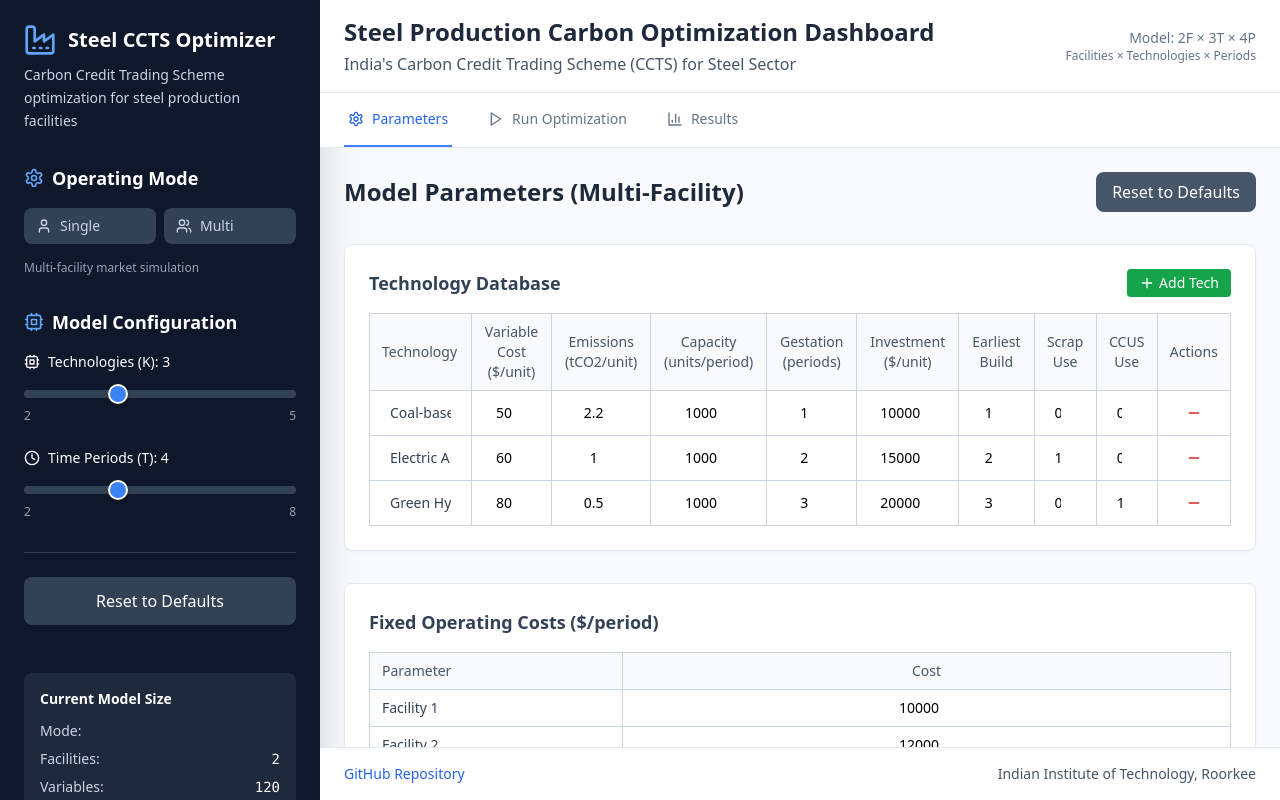
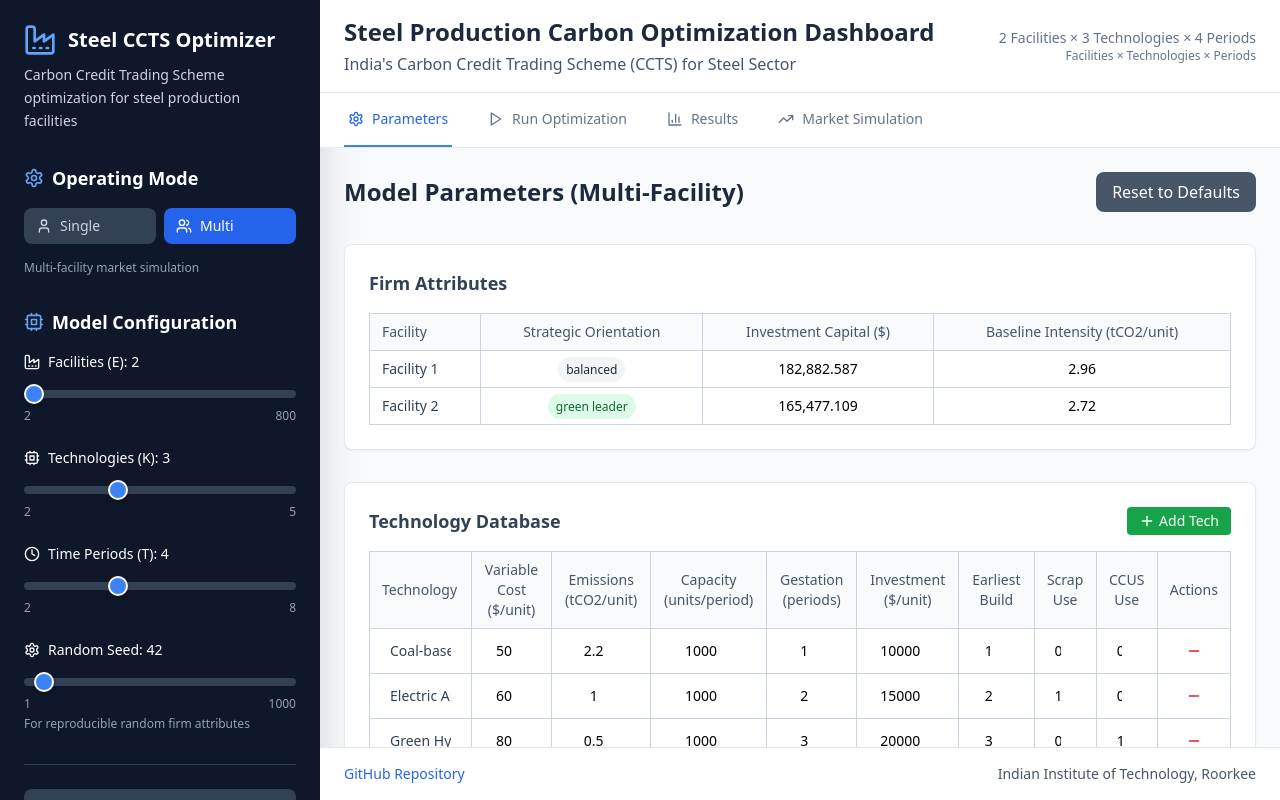
Before and after one commit to aditixde/carbon-market-production-planning-demo, a React (Vite) app: page / in a window 1280 px wide. Shown: the top 800 px of the page. Built offline with nearby package versions, Linux system fonts and the light colour scheme.

Commit message:
Update App.tsx

```diff
--- a/src/App.tsx
+++ b/src/App.tsx
@@ -4,25 +4,44 @@ import { TabNavigation } from './components/TabNavigation';
 import { ParametersTab } from './components/ParametersTab';
 import { OptimizationTab } from './components/OptimizationTab';
 import { ResultsTab } from './components/ResultsTab';
+import { MarketSimulationTab } from './components/MarketSimulationTab';
 import { createDefaultParameters } from './data/defaults';
 import { AppState, Parameters, OptimizationResults } from './types';
 
 function App() {
-  const [appState, setAppState] = useState<AppState>({ E: 2, K: 3, T: 4 });
+  const [appState, setAppState] = useState<AppState>({
+    E: 2,
+    K: 3,
+    T: 4,
+    mode: 'multi',
+    randomSeed: 42
+  });
   const [parameters, setParameters] = useState<Parameters>(
-    createDefaultParameters(2, 3, 4)
+    createDefaultParameters(2, 3, 4, 'multi')
   );
   const [activeTab, setActiveTab] = useState('parameters');
   const [results, setResults] = useState<OptimizationResults | null>(null);
 
   // Update parameters when app state changes
   useEffect(() => {
-    setParameters(createDefaultParameters(appState.E, appState.K, appState.T));
+    setParameters(createDefaultParameters(
+      appState.E,
+      appState.K,
+      appState.T,
+      appState.mode,
+      appState.randomSeed
+    ));
     setResults(null); // Clear previous results
-  }, [appState.E, appState.K, appState.T]);
+  }, [appState.E, appState.K, appState.T, appState.mode, appState.randomSeed]);
 
   const handleReset = () => {
-    setParameters(createDefaultParameters(appState.E, appState.K, appState.T));
+    setParameters(createDefaultParameters(
+      appState.E,
+      appState.K,
+      appState.T,
+      appState.mode,
+      appState.randomSeed
+    ));
     setResults(null);
   };
 
@@ -52,6 +71,13 @@ function App() {
             appState={appState}
           />
         );
+      case 'market':
+        return appState.mode === 'multi' ? (
+          <MarketSimulationTab
+            results={results}
+            appState={appState}
+          />
+        ) : null;
       default:
         return null;
     }
@@ -77,13 +103,19 @@ function App() {
               </p>
             </div>
             <div className="text-right text-sm text-slate-500">
-              <div>Model: {appState.E}F × {appState.K}T × {appState.T}P</div>
+              <div>
+                {appState.mode === 'single' ? 'Single Facility' : `${appState.E} Facilities`} × {appState.K} Technologies × {appState.T} Periods
+              </div>
               <div className="text-xs">Facilities × Technologies × Periods</div>
             </div>
           </div>
         </header>
 
-        <TabNavigation activeTab={activeTab} onTabChange={setActiveTab} />
+        <TabNavigation
+          activeTab={activeTab}
+          onTabChange={setActiveTab}
+          mode={appState.mode}
+        />
 
         <main className="flex-1 overflow-auto">
           <div className="p-6">
@@ -95,7 +127,7 @@ function App() {
           <div className="flex justify-between items-center text-sm text-slate-600">
             <div>
               <a
-                href="https://github.com/aditixde/carbon-market-production-planning-demo"
+                href="https://github.com/aditixde/"
                 target="_blank"
                 rel="noopener noreferrer"
                 className="text-blue-600 hover:text-blue-800 hover:underline transition-colors"
```
